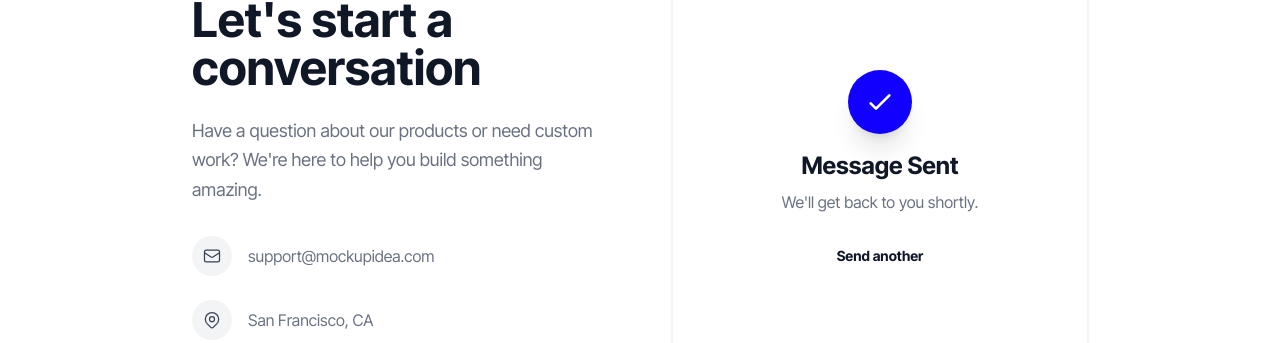
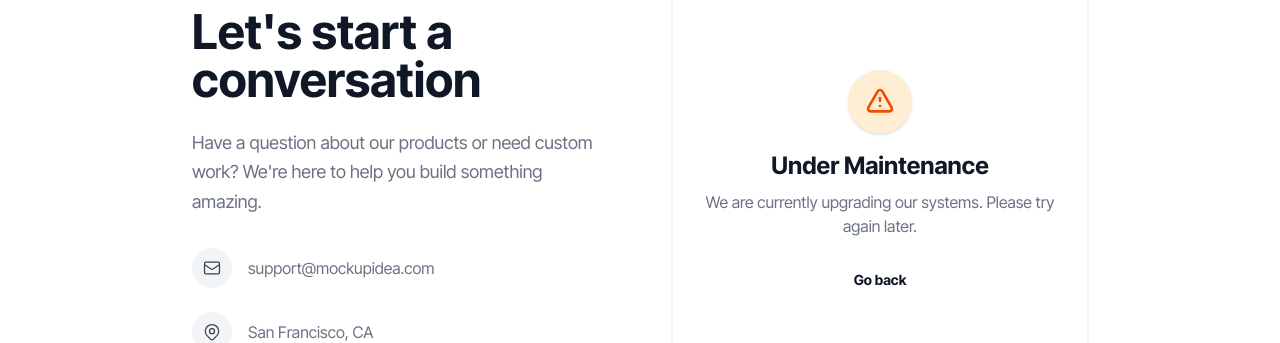
Before and after one commit to Bot444cyber/Monkframe_v2, a Next.js app in the folder frontend/: page /contact in a window 1280 px wide. Both pictures are taken after typing "Sample", "Sample", "name@example.com", "Sample" into the empty fields and a click on the button "SEND MESSAGE". Shown: the part 236-579 px from the top of the page. Built offline with nearby package versions, Linux system fonts and the light colour scheme; no server answers.

Commit message:
feat: add contact page with maintenance mode state handling

```diff
--- a/frontend/src/app/contact/page.tsx
+++ b/frontend/src/app/contact/page.tsx
@@ -5,13 +5,11 @@ import Header from '@/components/Header';
 import Footer from '@/components/Footer';
 
 export default function ContactPage() {
-    const [status, setStatus] = useState<'idle' | 'sending' | 'sent'>('idle');
+    const [status, setStatus] = useState<'idle' | 'under_maintenance'>('idle');
 
     const handleSubmit = (e: React.FormEvent) => {
         e.preventDefault();
-        setStatus('sending');
-        // Simulate sending
-        setTimeout(() => setStatus('sent'), 1500);
+        setStatus('under_maintenance');
     };
 
     return (
@@ -44,14 +42,14 @@ export default function ContactPage() {
 
                     {/* Form */}
                     <div className="bg-white border border-gray-100 rounded-3xl p-8 shadow-sm">
-                        {status === 'sent' ? (
+                        {status === 'under_maintenance' ? (
                             <div className="h-full flex flex-col items-center justify-center text-center py-20">
-                                <div className="w-16 h-16 rounded-full bg-blue-600 text-white flex items-center justify-center mb-4 shadow-xl">
-                                    <svg className="w-8 h-8" fill="none" viewBox="0 0 24 24" stroke="currentColor"><path strokeLinecap="round" strokeLinejoin="round" strokeWidth={2} d="M5 13l4 4L19 7" /></svg>
+                                <div className="w-16 h-16 rounded-full bg-orange-100 text-orange-600 flex items-center justify-center mb-4 shadow-sm">
+                                    <svg className="w-8 h-8" fill="none" viewBox="0 0 24 24" stroke="currentColor"><path strokeLinecap="round" strokeLinejoin="round" strokeWidth={2} d="M12 9v2m0 4h.01m-6.938 4h13.856c1.54 0 2.502-1.667 1.732-3L13.732 4c-.77-1.333-2.694-1.333-3.464 0L3.34 16c-.77 1.333.192 3 1.732 3z" /></svg>
                                 </div>
-                                <h3 className="text-2xl font-bold text-gray-900 mb-2">Message Sent</h3>
-                                <p className="text-gray-500">We'll get back to you shortly.</p>
-                                <button onClick={() => setStatus('idle')} className="mt-8 text-sm font-bold text-gray-900 hover:text-blue-600 transition-colors">Send another</button>
+                                <h3 className="text-2xl font-bold text-gray-900 mb-2">Under Maintenance</h3>
+                                <p className="text-gray-500">We are currently upgrading our systems. Please try again later.</p>
+                                <button onClick={() => setStatus('idle')} className="mt-8 text-sm font-bold text-gray-900 hover:text-blue-600 transition-colors">Go back</button>
                             </div>
                         ) : (
                             <form onSubmit={handleSubmit} className="space-y-4">
@@ -75,10 +73,9 @@ export default function ContactPage() {
                                 </div>
                                 <button
                                     type="submit"
-                                    disabled={status === 'sending'}
-                                    className="w-full py-3 text-sm bg-gray-900 text-white font-bold rounded-xl hover:bg-blue-600 transition-all shadow-sm active:scale-95 disabled:opacity-50 disabled:cursor-not-allowed uppercase tracking-widest"
+                                    className="w-full py-3 text-sm bg-gray-900 text-white font-bold rounded-xl hover:bg-blue-600 transition-all shadow-sm active:scale-95 uppercase tracking-widest"
                                 >
-                                    {status === 'sending' ? 'Sending...' : 'Send Message'}
+                                    Send Message
                                 </button>
                             </form>
                         )}
```
Also changed, not shown: 1 other file (tests, documents, lock files or other folders).
